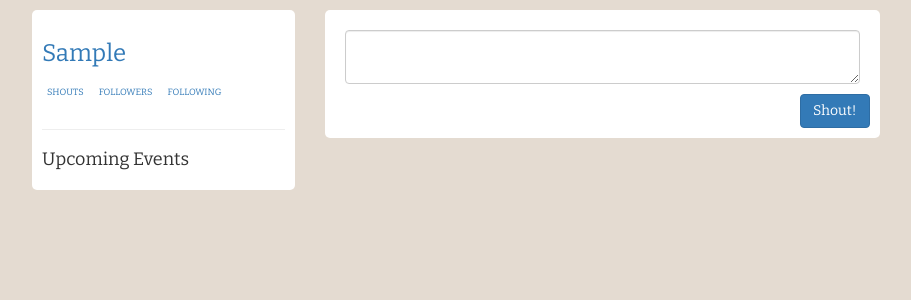
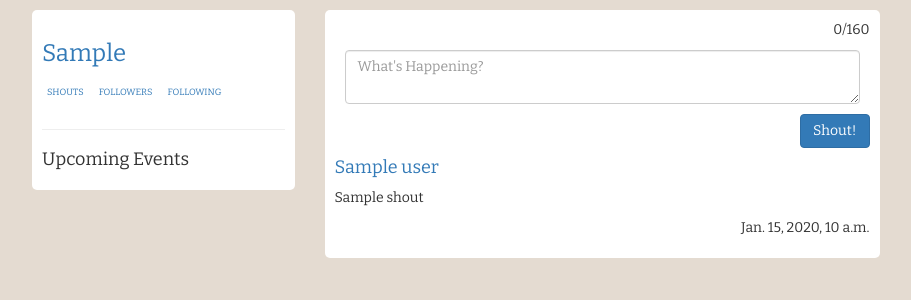
Before and after one commit to shreyas1701/Shout, a Django app: template templates/shout/home.html in a window 1280 px wide. Shown: the part 50-350 px from the top of the page, without its empty margins (38-949 px from the left). Run offline with Django 3.2, Linux system fonts and the light colour scheme; the template is opened without the code that fills it: most values are stand-ins (such as "Sample title", 1, 10 or a date in 2020); some libraries are stand-ins or nearby versions.

Commit message:
Frills to the homepage

```diff
--- a/templates/shout/home.html
+++ b/templates/shout/home.html
@@ -29,14 +29,26 @@
 		<div class="col-md-6">
 			<div class="wall">
 				<div class="post_shout">
-					<div class="mg10">
-						<textarea class="form-control"></textarea>
-					</div>
-					<button class="btn btn-large btn-primary pull-right">Shout!</button>
+					<span id="char_count" class="pull-right"><span class="charNum">0</span><span>/160</span></span>
 					<div class="clear"></div>
+					<form role="form" method="post" action="/shout/">
+						{% csrf_token %}
+						<div class="mg10">
+							<textarea class="shout_text form-control" placeholder="What's Happening?" name="shout"></textarea>
+						</div>
+						<input type="submit" id="shoutBtn" value="Shout!" class="btn btn-large btn-primary pull-right" />
+						<div class="clear"></div>
+					</form>
 				</div>
 				<div class="shouts">
-
+				{% for q in shout_list %}
+					<div class="shout">
+						<h4><a href="#">{{ q.user }}</a></h4>
+						<p class="shout_text">{{ q.shout }}</p>
+						<p class="timestamp pull-right">{{ q.shout_at }}</p>
+						<div class="clear"></div>
+					</div>
+				{% endfor %}
 				</div>
 
 			</div>
```
